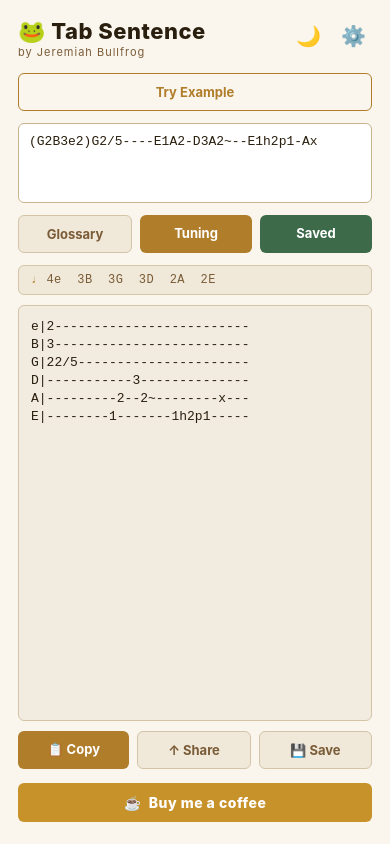
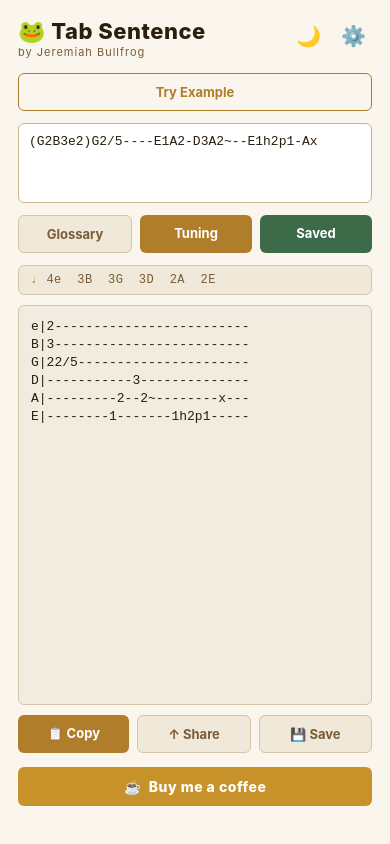
Before and after one commit to jeremiahldroper-cyber/tab-sentence, a React Native app in the folder tab-sentence/: screen / in a window 390 px wide. Built offline with nearby package versions, Linux system fonts and the light colour scheme.

Commit message:
Update App.js

```diff
--- a/tab-sentence/App.js
+++ b/tab-sentence/App.js
@@ -795,7 +795,7 @@ export default function App() {
 function makeStyles(T) {
   return StyleSheet.create({
     safe:      { flex: 1 },
-    container: { flex: 1, padding: 18, backgroundColor: T.bg },
+    container: { flex: 1, padding: 18, paddingBottom: 34, backgroundColor: T.bg },
 
     header: {
       flexDirection: "row",
```
